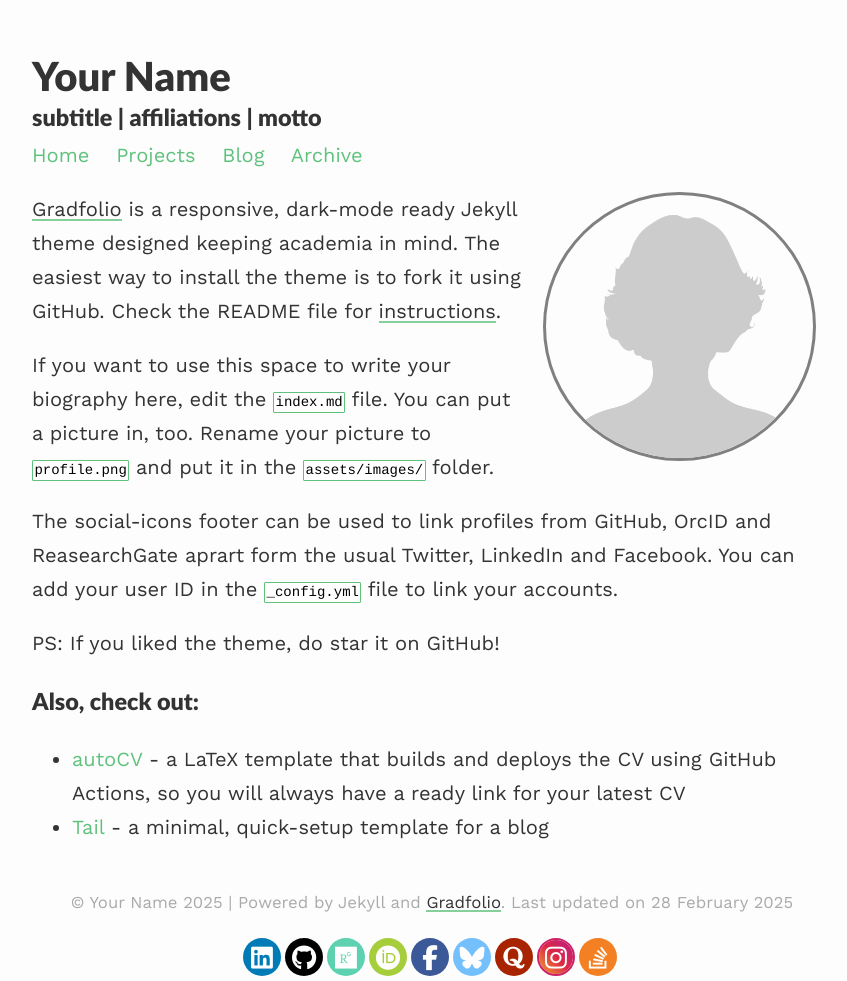
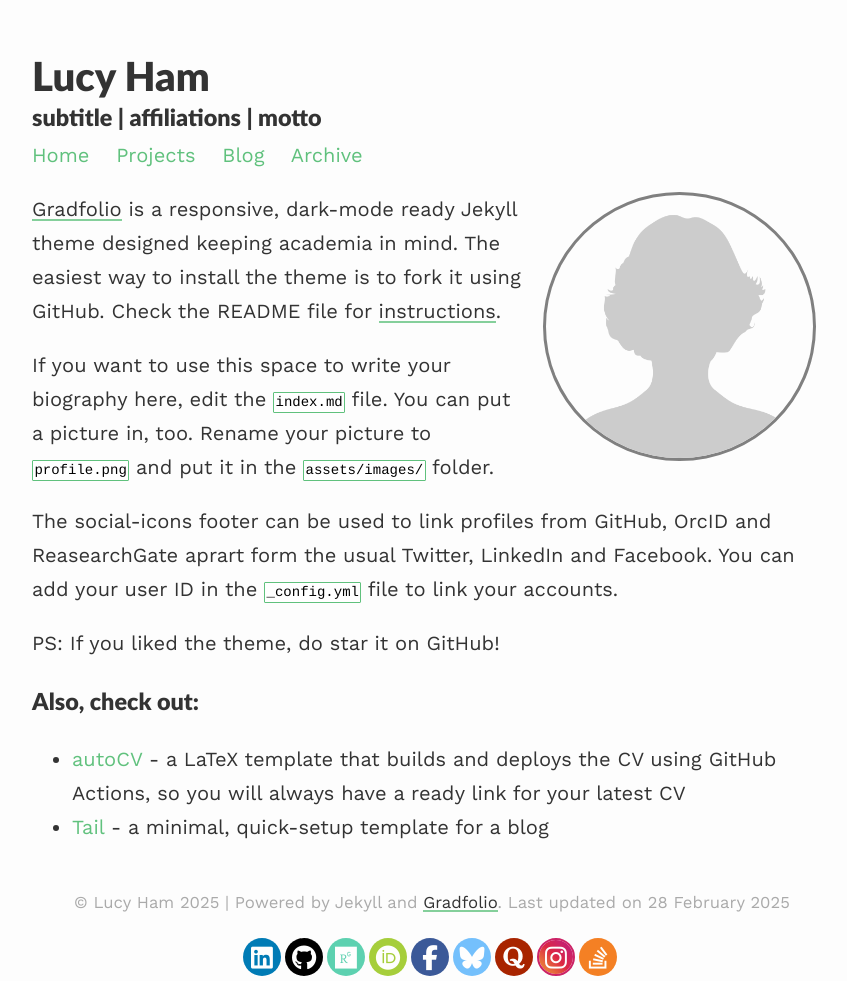
Before and after one commit to leham/Website_gradfolio, a Jekyll site: the page built from index.md, in a window 1280 px wide. Shown: the whole page, without its empty margins (208-1055 px from the left). Built offline with Jekyll 4.4.1, drawn with Linux system fonts in a browser that asks for light colours.

Commit message:
Update _config.yml

```diff
--- a/_config.yml
+++ b/_config.yml
@@ -1,6 +1,6 @@
 ### your site title here
 
-title: Your Name
+title: Lucy Ham
 description: subtitle | affiliations | motto
 
 baseurl: /gradfolio #name of GitHub repository
```
